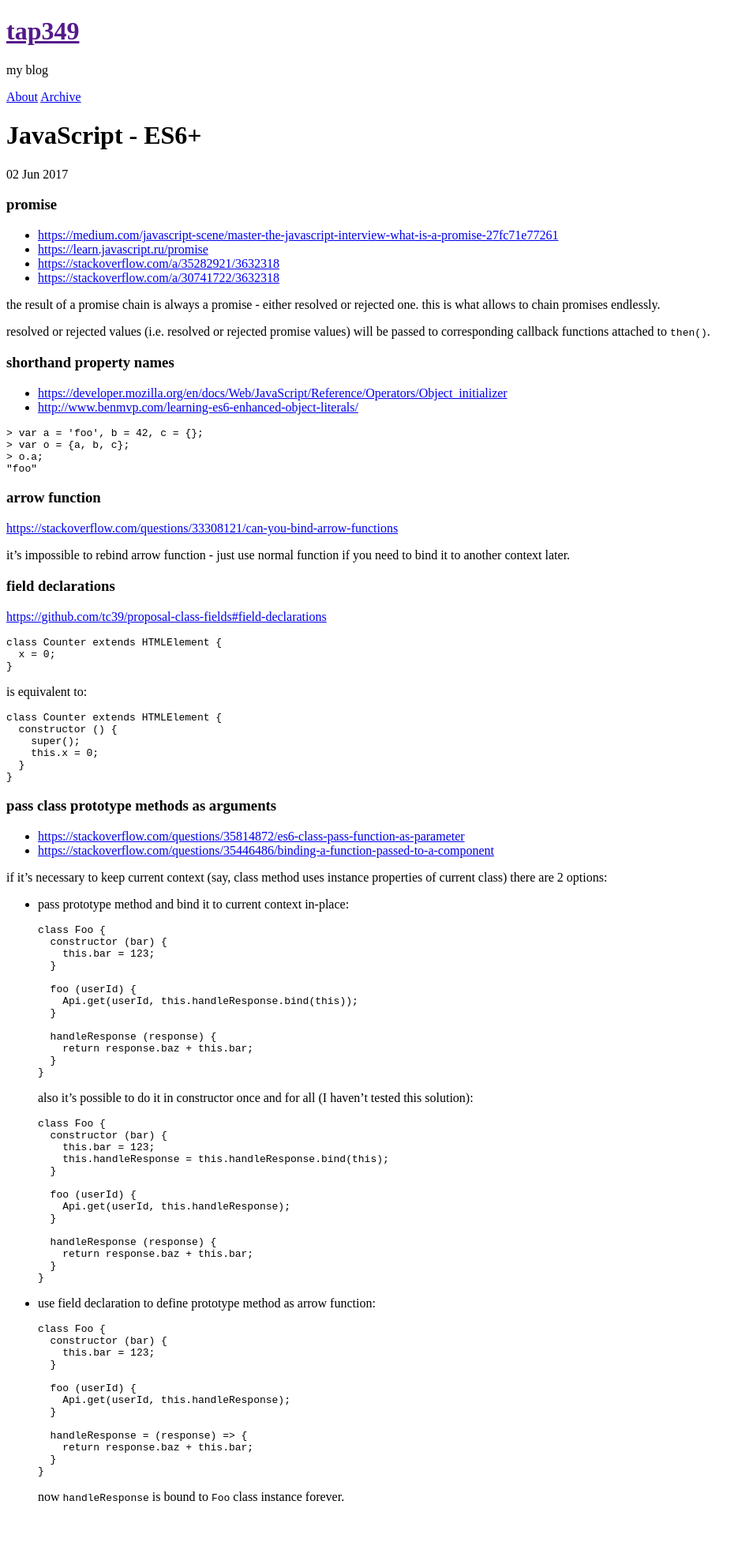
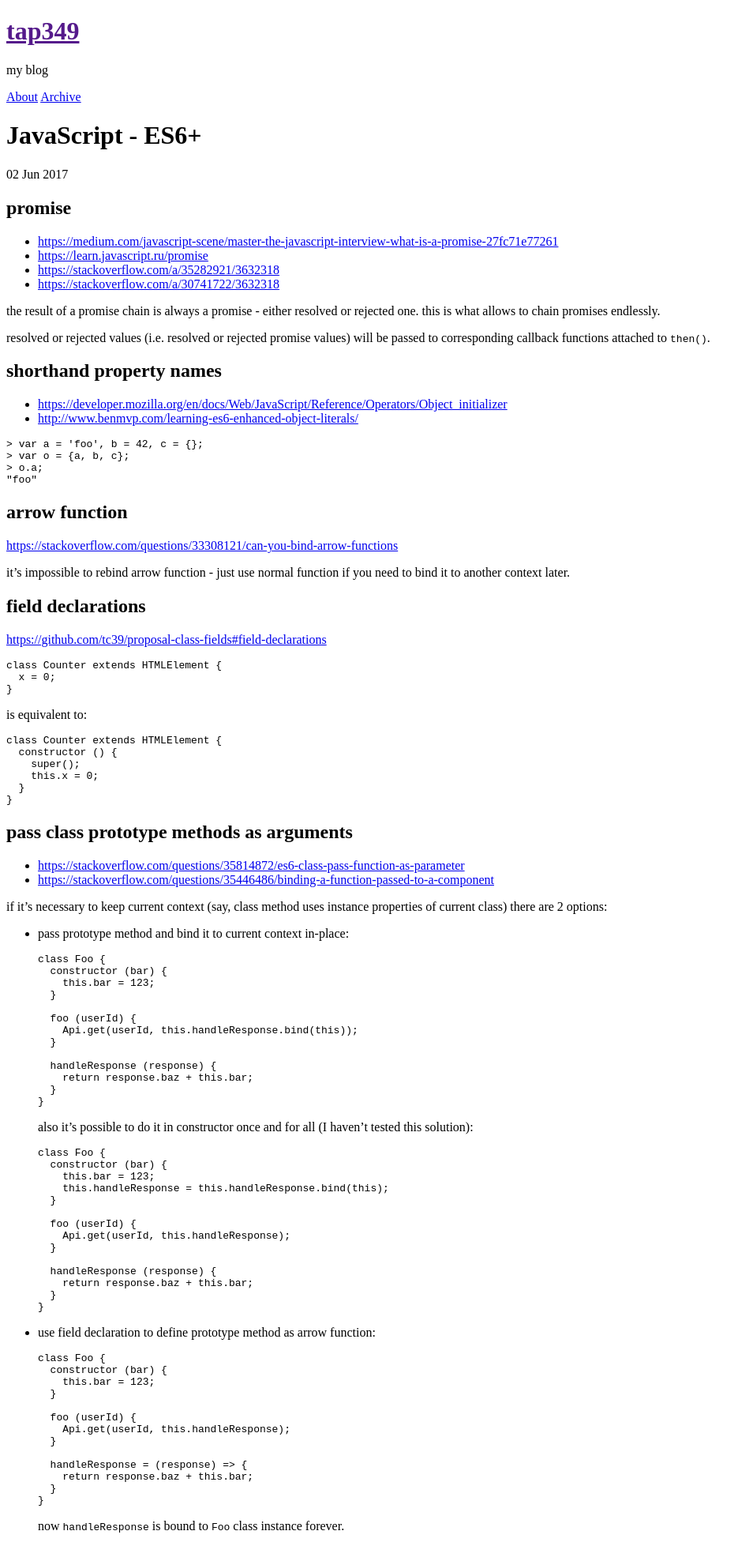
Before and after one commit to tap349/tap349.github.io, a Jekyll site: the page built from _posts/2017-06-02-javascript-es6+.md, in a window 1280 px wide. Shown: the whole page at 79% size, without its empty margins (0-954 px from the left). Built offline with Jekyll 4.4.1, drawn with Linux system fonts in a browser that asks for light colours; before the commit the page ends 1920 px from its top, so only the background shows below that.

Commit message:
update 2017-06-29_17:43:13

````diff
--- a/_posts/2017-06-02-javascript-es6+.md
+++ b/_posts/2017-06-02-javascript-es6+.md
@@ -8,7 +8,7 @@ categories: [js, es6, es7, es8]
 
 <!-- more -->
 
-### promise
+## promise
 
 - <https://medium.com/javascript-scene/master-the-javascript-interview-what-is-a-promise-27fc71e77261>
 - <https://learn.javascript.ru/promise>
@@ -21,7 +21,7 @@ rejected one. this is what allows to chain promises endlessly.
 resolved or rejected values (i.e. resolved or rejected promise values) will be
 passed to corresponding callback functions attached to `then()`.
 
-### shorthand property names
+## shorthand property names
 
 - <https://developer.mozilla.org/en/docs/Web/JavaScript/Reference/Operators/Object_initializer>
 - <http://www.benmvp.com/learning-es6-enhanced-object-literals/>
@@ -33,14 +33,14 @@ passed to corresponding callback functions attached to `then()`.
 "foo"
 ```
 
-### arrow function
+## arrow function
 
 <https://stackoverflow.com/questions/33308121/can-you-bind-arrow-functions>
 
 it's impossible to rebind arrow function - just use normal function if
 you need to bind it to another context later.
 
-### field declarations
+## field declarations
 
 <https://github.com/tc39/proposal-class-fields#field-declarations>
 
@@ -61,7 +61,7 @@ class Counter extends HTMLElement {
 }
 ```
 
-### pass class prototype methods as arguments
+## pass class prototype methods as arguments
 
 - <https://stackoverflow.com/questions/35814872/es6-class-pass-function-as-parameter>
 - <https://stackoverflow.com/questions/35446486/binding-a-function-passed-to-a-component>
````
